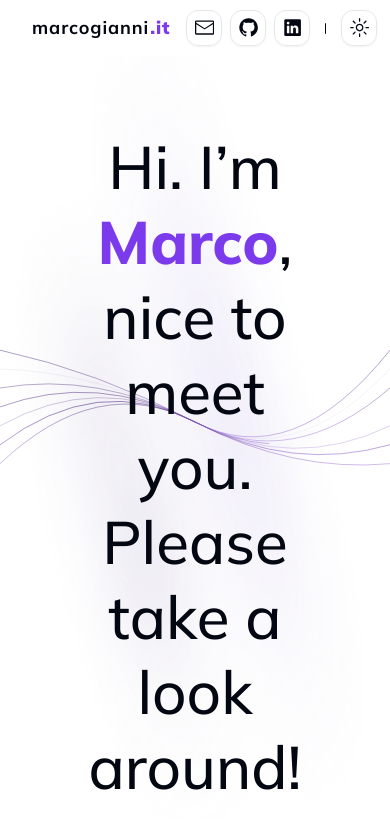
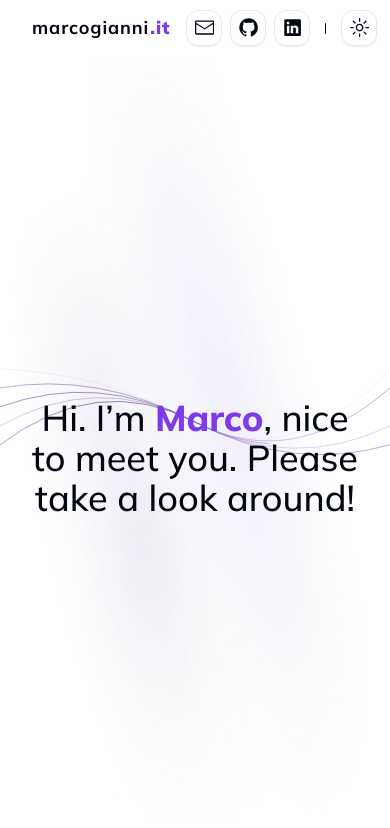
Before and after one commit to marcogianni/marcogianni.it, a Next.js app: page / in a window 390 px wide. Shown: the top 828 px of the page. Built offline with nearby package versions, Linux system fonts and the light colour scheme.

Commit message:
fixed responsive

```diff
--- a/components/Intro.tsx
+++ b/components/Intro.tsx
@@ -15,10 +15,10 @@ export default function Intro() {
         <Motion
           initial={{ opacity: 0, y: 30 }}
           animate={{ opacity: 1, y: 0 }}
-          transition={{ duration: 2.5, delay: 1 }}
-          className="mt-4 w-8/12 leading-[75px] relative z-20"
+          transition={{ duration: 2.5, delay: 1, ease: "easeInOut" }}
+          className="w-full sm:w-8/12 leading-[75px] relative z-20"
         >
-          <div className="text-6xl font-medium mt-4 leading-[75px] text-center relative z-20">
+          <div className="text-4xl sm:text-6xl font-medium mt-4 leading-12 sm:leading-[75px] text-center relative z-20">
             Hi. I’m <span className="text-primary font-extrabold">Marco</span>,
             nice to meet you. Please take a look around!
           </div>
--- a/components/IntroAnimations.tsx
+++ b/components/IntroAnimations.tsx
@@ -40,14 +40,14 @@ export default function IntroAnimation() {
         fill="none"
         stroke-linecap="round"
       >
-        <motion.path
+        {/* <motion.path
           initial={{ pathLength: 0, pathOffset: 1 }}
           animate={{ pathLength: 1, pathOffset: 0 }}
           transition={{ ease: easing, duration: 3, delay: 0 }}
           id="7"
           d="M 0 552 Q 355.5 215 711 400 Q 1066.5 585 1422 552"
           opacity="0.78"
-        ></motion.path>
+        ></motion.path> */}
         <motion.path
           initial={{ pathLength: 0, pathOffset: 1 }}
           animate={{ pathLength: 1, pathOffset: 0 }}
@@ -88,14 +88,14 @@ export default function IntroAnimation() {
           d="M 0 207 Q 355.5 215 711 400 Q 1066.5 585 1422 207"
           opacity="0.12"
         ></motion.path>
-        <motion.path
+        {/* <motion.path
           initial={{ pathLength: 0 }}
           animate={{ pathLength: 1 }}
           transition={{ ease: easing, duration: 3, delay: 0 }}
           id="1"
           d="M 0 138 Q 355.5 215 711 400 Q 1066.5 585 1422 138"
           opacity="0.80"
-        ></motion.path>
+        ></motion.path> */}
       </g>
     </svg>
   );
```
